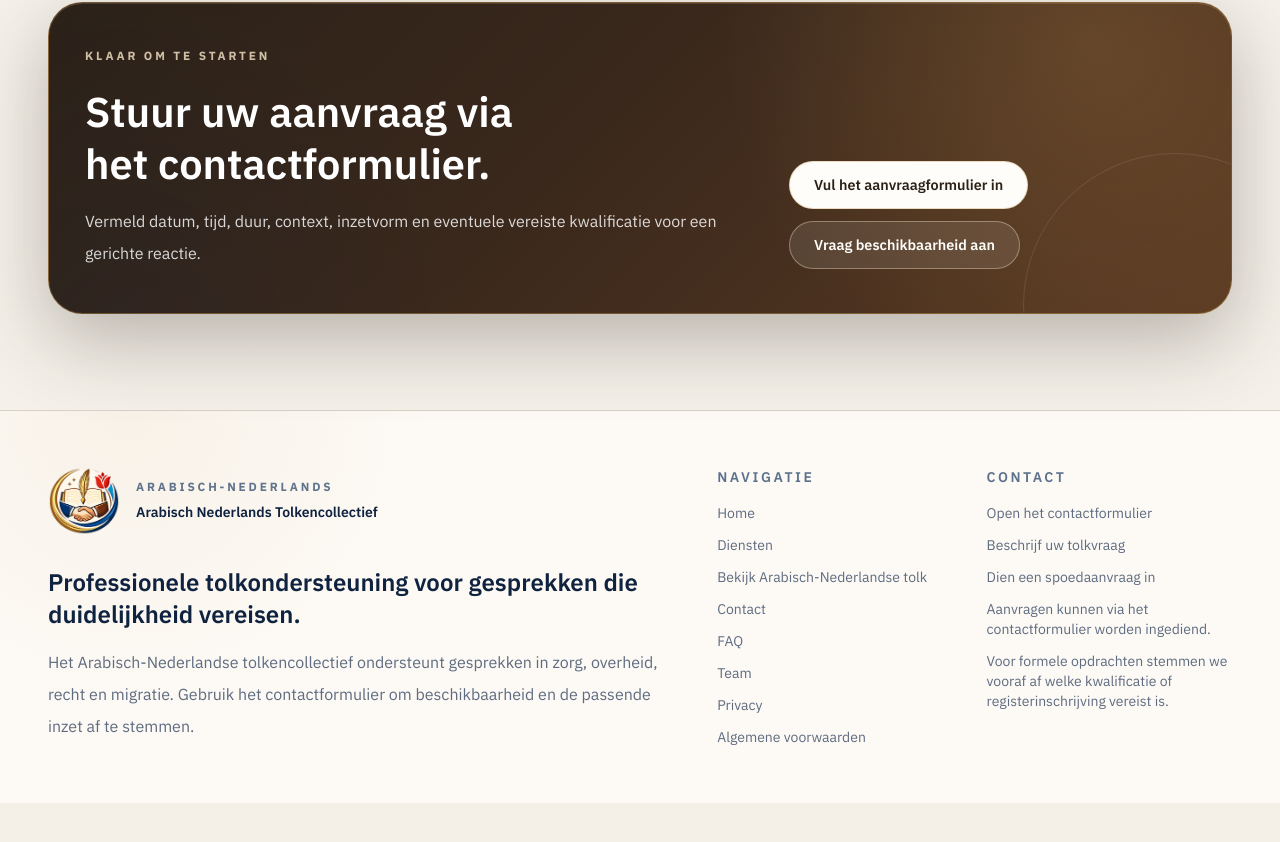
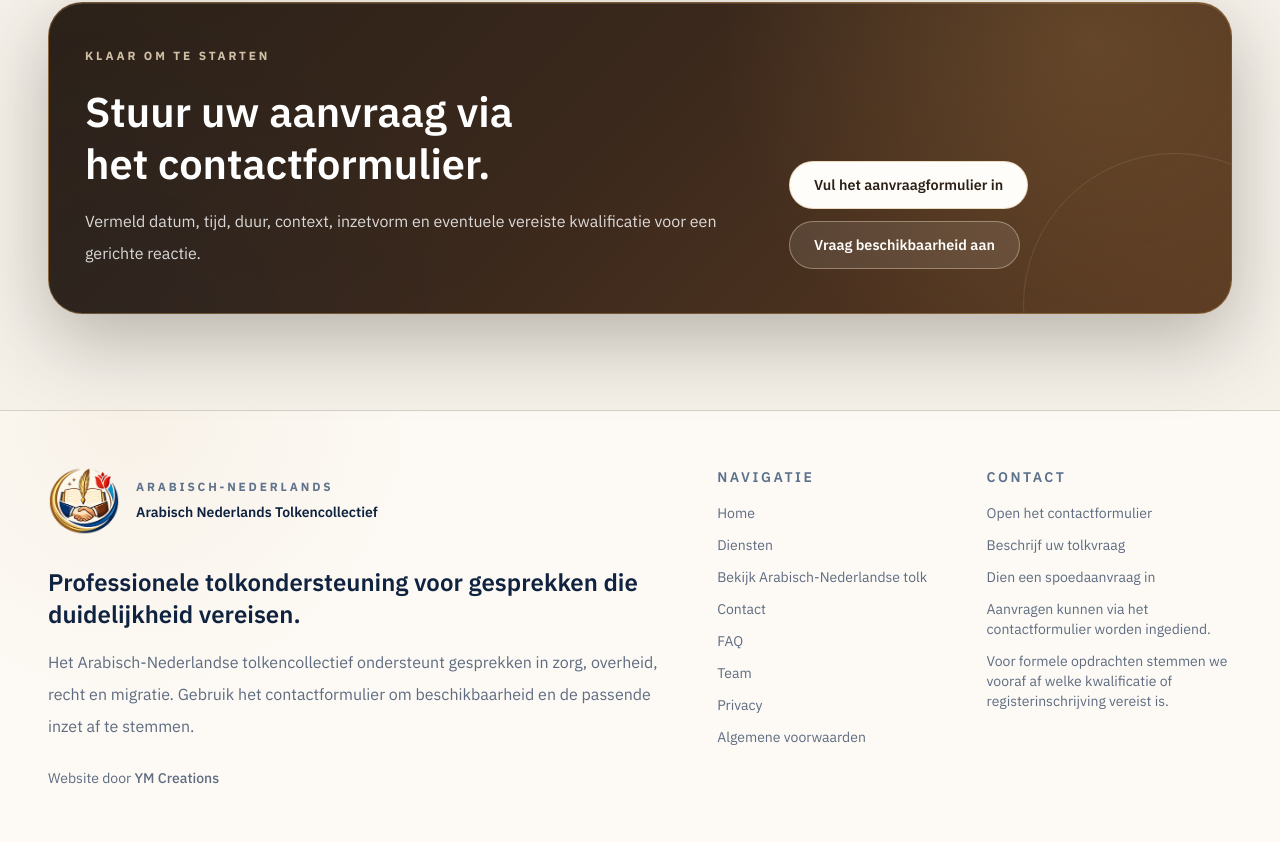
Before and after one commit to MajdWebCreation/arabischnederlandstolken, a Next.js app: page /nl/contact in a window 1280 px wide. Shown: the part 4866-5708 px from the top of the page. Before the commit the page ends 5669 px from the top, so only its background shows below. Built offline with nearby package versions, Linux system fonts and the light colour scheme.

Commit message:
ymcreations link

```diff
--- a/components/site/page-shell.tsx
+++ b/components/site/page-shell.tsx
@@ -159,6 +159,16 @@ export function PageShell({ children, locale }: PageShellProps) {
             <p className="mt-4 max-w-2xl text-base leading-8 text-muted">
               {content.footer.description}
             </p>
+            <p className="mt-6 text-sm leading-6 text-muted">
+              {locale === "nl" ? "Website door " : "تطوير الموقع: "}
+              <a
+                className="footer-link font-medium focus-visible:rounded focus-visible:outline-2 focus-visible:outline-offset-2 focus-visible:outline-brand"
+                href="https://ymcreations.com/"
+                rel="nofollow"
+              >
+                YM Creations
+              </a>
+            </p>
           </div>
 
           <div className="grid gap-6 sm:grid-cols-2">
```
